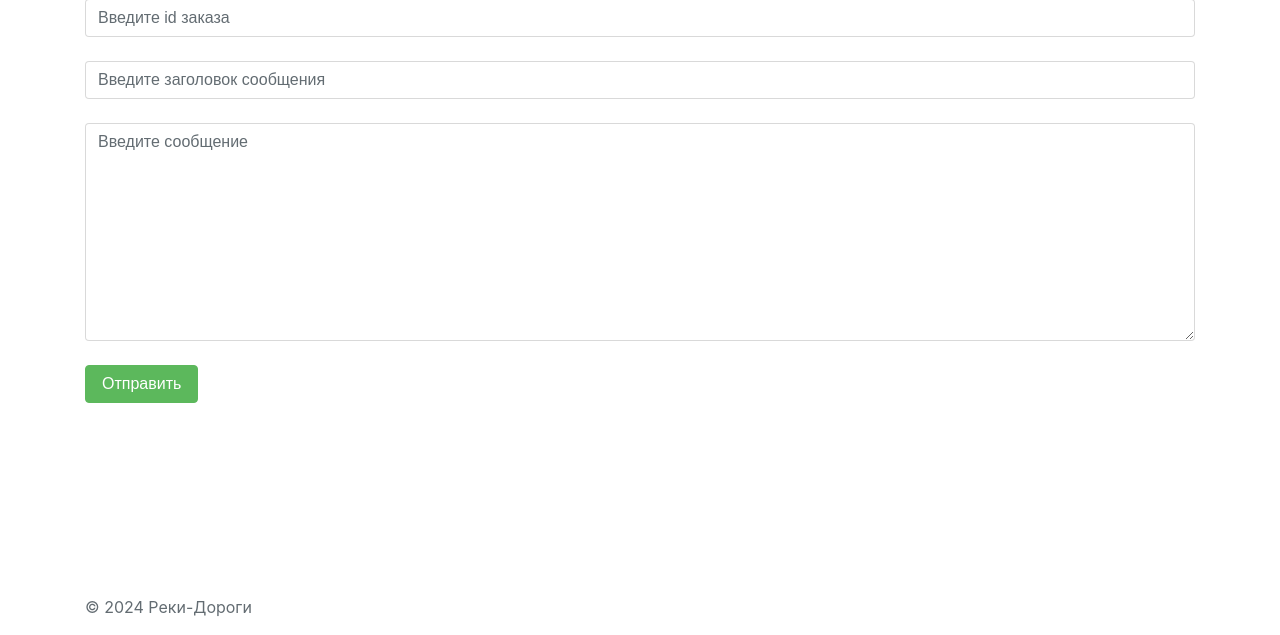
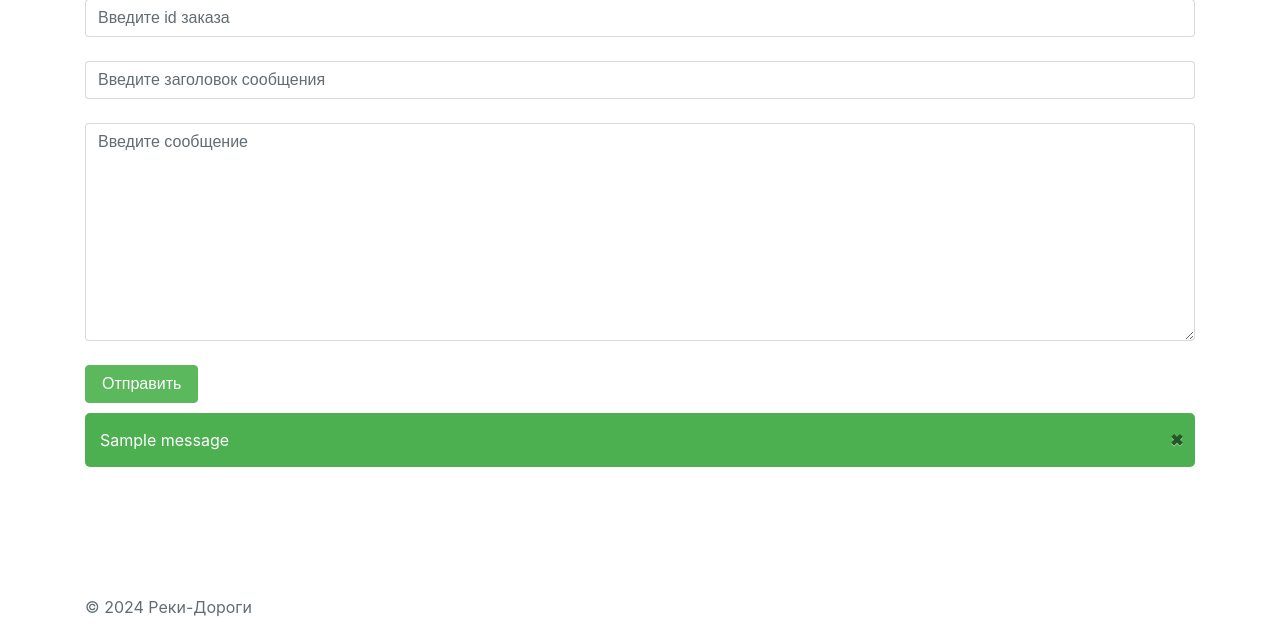
Before and after one commit to yatim-dev/logistic_site, a Django app: page /support in a window 1280 px wide. Shown: the part 165-800 px from the top of the page. Run offline with Django 5.2, Linux system fonts and the light colour scheme; tables that the repository leaves empty hold one stand-in row (values such as "Sample post"); one stand-in notice (Sample message) is shown.

Commit message:
добавлено окно уведомления о отправке сообщения

```diff
--- a/main/views.py
+++ b/main/views.py
@@ -2,6 +2,7 @@ from django.shortcuts import render, redirect
 from validate_email import validate_email
 from .forms import UserInputForm, SupportForm
 from .models import Order
+from django.contrib import messages
 
 
 def home(request):
@@ -21,7 +22,6 @@ def home(request):
     return render(request, "main/home.html", context)
 
 
-
 def about(request):
     return render(request, "main/about.html")
 
@@ -34,7 +34,7 @@ def support(request):
         message = request.POST.get('message')
         if validate_email(email):
             print(email, title, message)
-            return redirect('home')
+            messages.success(request, 'Сообщение доставлено')
         else:
             error_message = 'Предупреждение: неверно указана почта'
 
--- a/templates/main/base.html
+++ b/templates/main/base.html
@@ -24,6 +24,42 @@
         .content {
             flex: 1;
         }
+
+        ul.messages {
+            list-style-type: none;
+            padding: 0;
+        }
+
+        .message {
+            margin: 10px 0;
+            padding: 15px;
+            border-radius: 5px;
+            color: white;
+        }
+
+        .message.success {
+            background-color: #4CAF50; /* Green */
+        }
+
+
+         .close {
+            position: relative;
+            top: 50%;
+            transform: translate(25%, 25%);
+            text-decoration: none;
+            font-size: 16px;
+            font-weight: bold;
+            line-height: 1;
+            opacity: .5;
+            padding: 0;
+            cursor: pointer;
+            filter: alpha(opacity=50);
+        }
+
+        .close:hover {
+            opacity: 1;
+            filter: alpha(opacity=100);
+        }
     </style>
 </head>
 <body>
--- a/templates/main/support.html
+++ b/templates/main/support.html
@@ -19,4 +19,14 @@
             {{ error_message }}
         </div>
     {% endif %}
+    {% if messages %}
+        <ul class="messages">
+            {% for message in messages %}
+                <li class="{{ message.tags }} message">
+                    {{ message|safe }}
+                    <a href="/" class="close">✖</a>
+                </li>
+            {% endfor %}
+        </ul>
+    {% endif %}
 {% endblock %}
```
